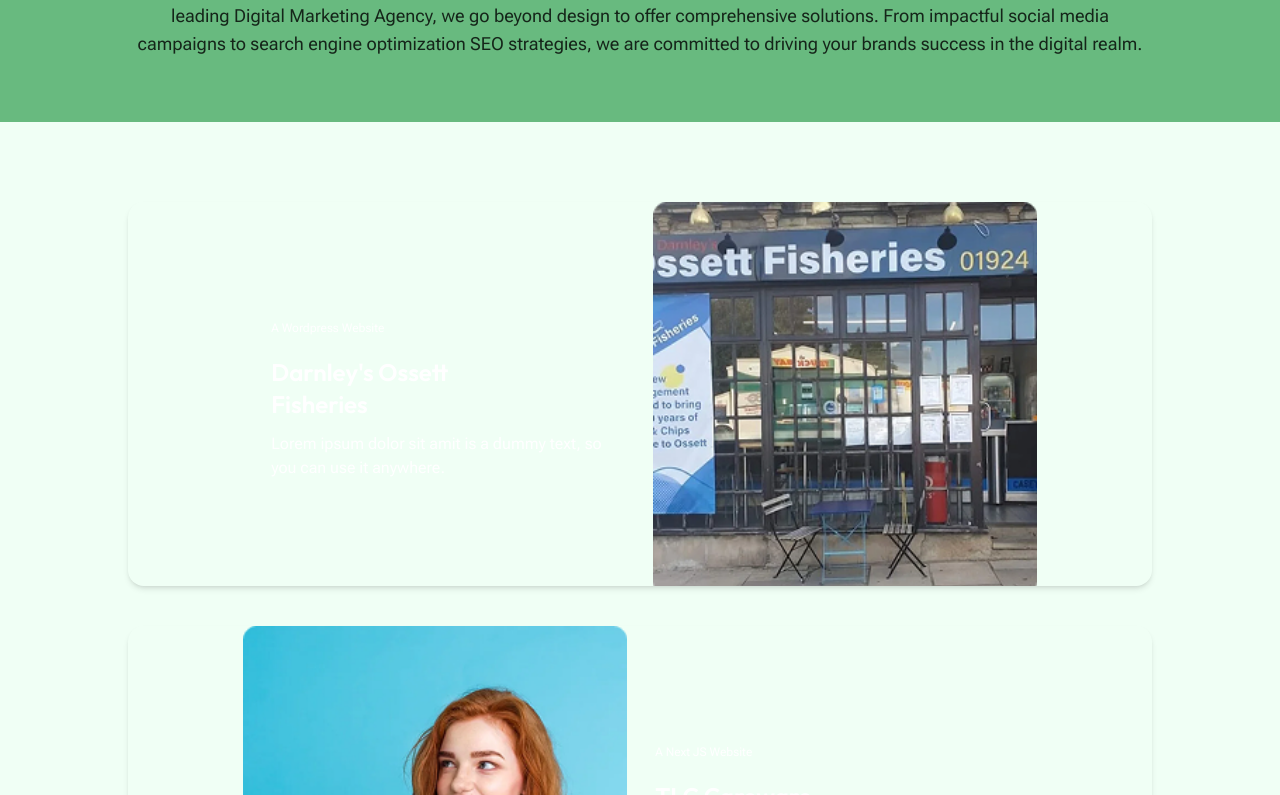
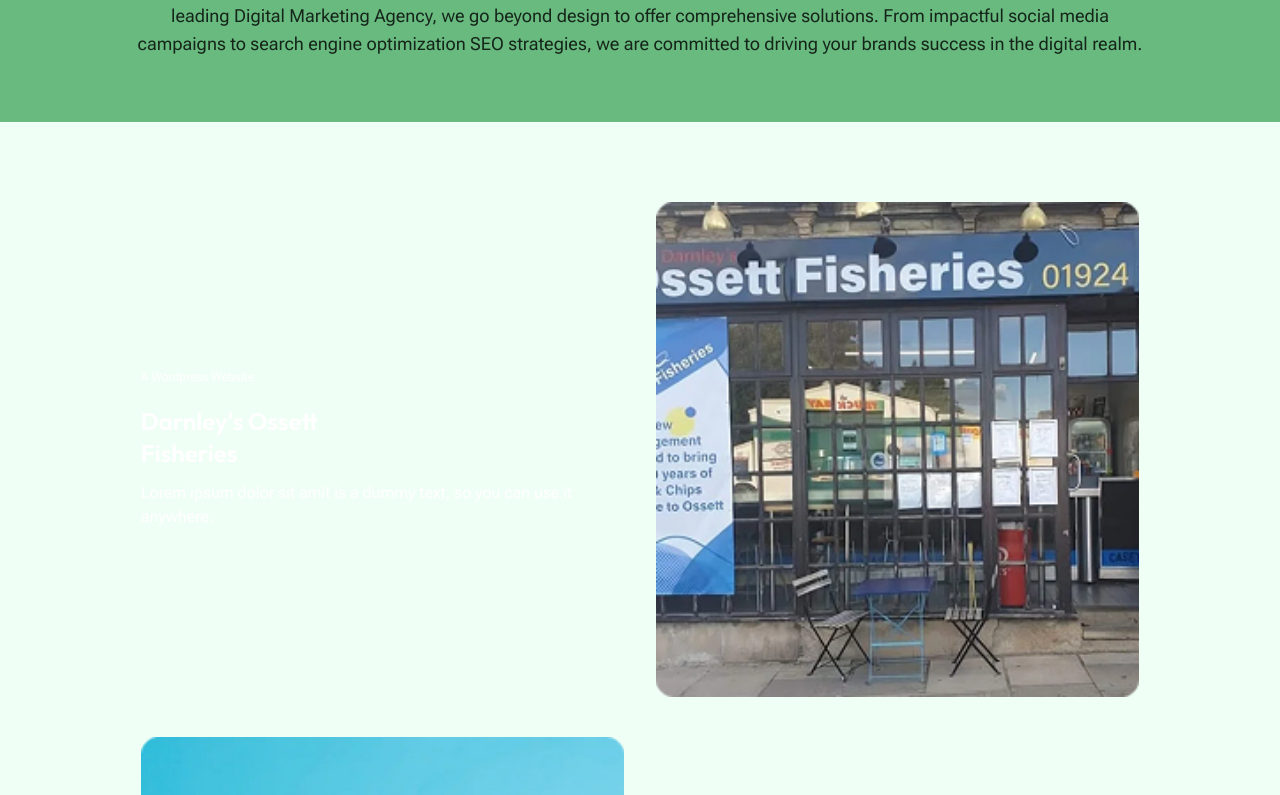
Before and after one commit to gyratedigital/GyrateDigital, a Next.js app: page /portfolio in a window 1280 px wide. Shown: the part 645-1440 px from the top of the page. Built offline with nearby package versions, Linux system fonts and the light colour scheme.

Commit message:
Portfolio design

```diff
--- a/app/components/portfolio/Banner.tsx
+++ b/app/components/portfolio/Banner.tsx
@@ -14,7 +14,7 @@
             Who we are
           {/* </Badge> */}
 
-          <h1 className="text-4xl font-extrabold leading-tight text-foreground md:text-5xl">
+          <h1 className="text-4xl font-semibold leading-tight text-foreground md:text-5xl">
             Digital Marketing Agency
           </h1>
 
--- a/app/portfolio/page.tsx
+++ b/app/portfolio/page.tsx
@@ -5,26 +5,27 @@
 import NavigationMenuDemo from "../components/Header";
 import PortfolioBanner from "../components/portfolio/Banner";
 import GreenBanner from "../components/portfolio/GreenBanner";
+import FooterSection from "../components/FooterSection";
 
 export default function PortfolioPage() {
-//   console.log("workSection data:", workSection);
 
   return (
     <div className="w-full">
         <NavigationMenuDemo />
         <PortfolioBanner />
         <GreenBanner />
-        <div className="flex flex-col items-center pt-[80px]">
+        <div className="container mx-auto px-4 flex flex-col items-center pt-[80px]">
         {/* <h1 className="text-3xl font-bold mb-6">Portfolio Page</h1> */}
 
             {Array.isArray(workSection) && workSection.length > 0 ? (
-                workSection.map((work) => (
+                workSection.map((work, index) => (
                 <div
                     key={work.id}
-                    className="group work-card flex justify-center sm:flex-row flex-col even:flex-row-reverse items-center relative w-full sm:max-w-[80%] max-w-full rounded-2xl shadow-md overflow-hidden mb-10"
+                    className={`group work-card flex justify-center flex-col-reverse items-center relative w-full sm:max-w-[80%] max-w-full overflow-hidden mb-10
+                    ${index % 2 === 0 ? "sm:flex-row gap-x-8 gap-y-4" : "sm:flex-row-reverse gap-x-8 gap-y-4"}`}
                 >
                     {/* <div className="absolute inset-0 bg-secondary/90 opacity-0 transition-opacity duration-500 ease-in-out rounded-xl"></div> */}
-                    <div className="relative z-10 p-7 pb-4 sm:w-2/5 w-full">
+                    <div className="relative z-10 sm:1/2 w-full max-w-1/2">
                         <p className="text-card-light text-xs mb-5">{work.category}</p>
                         <h3 className="text-card-light text-2xl font-semibold mb-3">
                             {(Array.isArray(work.title) ? work.title : [work.title]).map(
@@ -42,7 +43,7 @@
                             {work.description}
                         </p>
                     </div>
-                    <div className="w-96 h-96">
+                    <div className="w-full max-w-1/2 h-1/2 rounded-lg">
                         <Image
                             src={work.image}
                             alt={
@@ -50,7 +51,7 @@
                             }
                             width={410}
                             height={400}
-                            className="w-[410px] h-auto object-cover rounded-lg"
+                            className="w-full h-full object-cover"
                         />
                     </div>
                     {/* <div className="absolute inset-0 flex items-center justify-center text-card-light text-lg font-semibold opacity-0 translate-y-5 transition-all duration-700 ease-in-out group-hover:opacity-100 group-hover:translate-y-0 cursor-pointer z-20">
@@ -62,6 +63,7 @@
             <p>No portfolio items found.</p>
             )}
         </div>
+        <FooterSection />
     </div>
   );
 }
```
